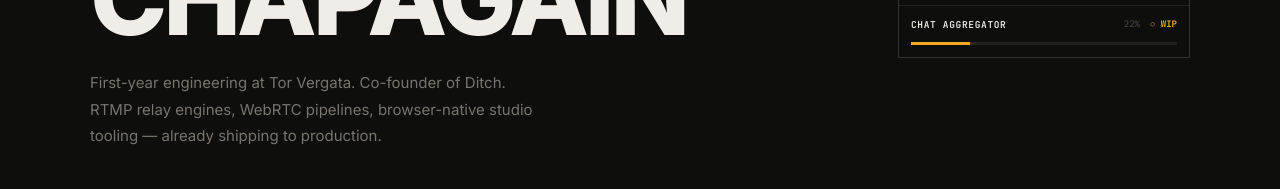
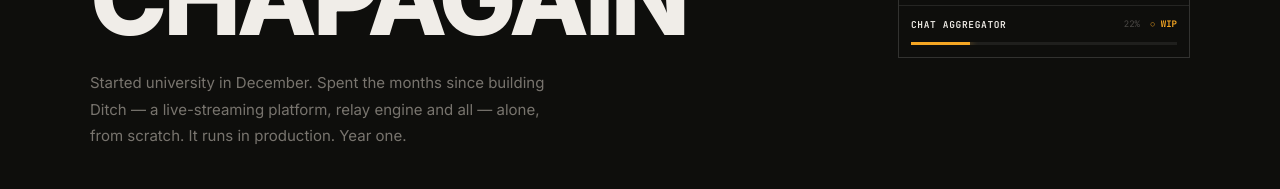
Before and after one commit to Dexasan/portfolio, a Next.js app: page / in a window 1280 px wide. Shown: the part 430-619 px from the top of the page. Built offline with nearby package versions, Linux system fonts and the light colour scheme.

Commit message:
fix: rewrite hero tagline to sound human

```diff
--- a/app/page.tsx
+++ b/app/page.tsx
@@ -4,7 +4,7 @@ import LiveTimecode from '@/components/LiveTimecode';
 export const metadata = {
   title: 'Sandesh Chapagain — Infrastructure Engineer',
   description:
-    'Co-founder of Ditch and first-year engineering student at Tor Vergata. I build real-time infrastructure: RTMP relay engines, WebRTC pipelines, browser-native studio tooling.',
+    'Started university in December. Spent the months since building Ditch — a live-streaming platform — alone, from scratch. It runs in production. Year one.',
 };
 
 function SigRow({
@@ -137,9 +137,9 @@ export default function HomePage() {
                   className="text-[15px] text-muted leading-[1.78] mt-6 max-w-[460px] anim-up"
                   style={{ animationDelay: '0.28s' }}
                 >
-                  First-year engineering at Tor Vergata. Co-founder of Ditch.
-                  RTMP relay engines, WebRTC pipelines, browser-native studio
-                  tooling — already shipping to production.
+                  Started university in December. Spent the months since
+                  building Ditch — a live-streaming platform, relay engine and
+                  all — alone, from scratch. It runs in production. Year one.
                 </p>
                 <div
                   className="flex items-center gap-3 mt-10 flex-wrap anim-up"
```
